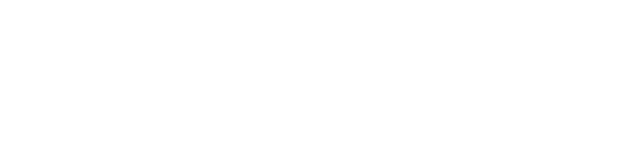
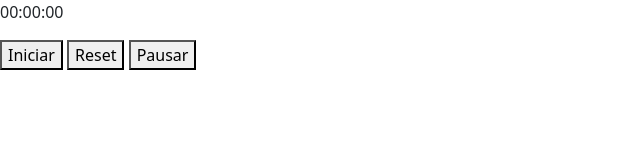
Before and after one commit to jlgm-juss/TP5-2BOM, a plain HTML site: page index.html in a window 1280 px wide. Shown: the whole page, without its empty margins (0-640 px from the left). Drawn offline with nearby package versions, Linux system fonts and the light colour scheme.

Commit message:
maquetado inicial terminado

```diff
--- a/index.html
+++ b/index.html
@@ -1,5 +1,5 @@
 <!DOCTYPE html>
-<html lang="en">
+<html lang="es">
 <head>
     <meta charset="UTF-8">
     <meta http-equiv="X-UA-Compatible" content="IE=edge">
@@ -16,6 +16,13 @@
 
     </header>
     <main>
+        <section>
+            <p>00:00:00</p>
+            <button>Iniciar</button>
+            <button>Reset</button>
+            <button>Pausar</button>
+        </section>
+
 
     </main>
     <footer>
```
